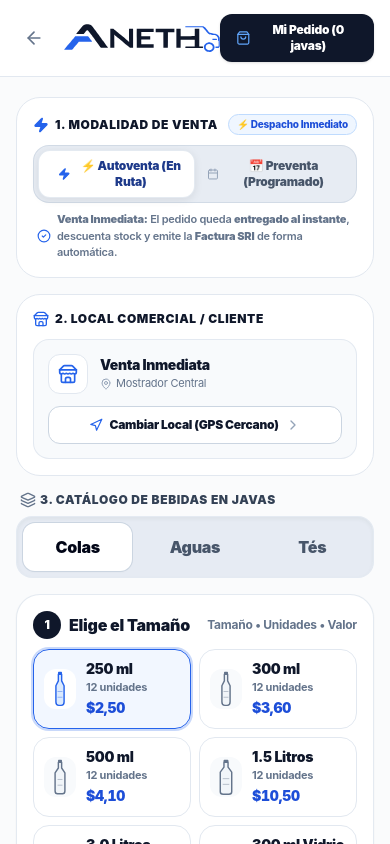
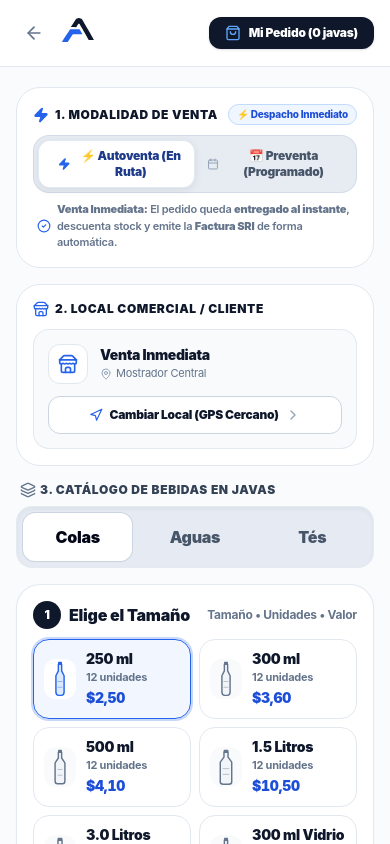
Before and after one commit to distribuidoraneth/app, a Next.js app: page /pedido in a window 390 px wide. Shown: the top 844 px of the page. Built offline with nearby package versions, Linux system fonts and the light colour scheme; no server answers; a web font is replaced by a local one.

Commit message:
feat: responsive mobile isotype branding in header across all views

```diff
--- a/src/app/page.tsx
+++ b/src/app/page.tsx
@@ -2,7 +2,7 @@
 
 import React, { useState, useEffect } from 'react';
 import { useRouter } from 'next/navigation';
-import { AnethFullLogo } from '@/components/ui/AnethLogo';
+import { AnethFullLogo, AnethIsotype } from '@/components/ui/AnethLogo';
 import { supabase, signInWithGoogle } from '@/lib/supabase/client';
 import { Loader2, AlertCircle, Shield } from 'lucide-react';
 
@@ -49,7 +49,12 @@ export default function LoginPage() {
 
       {/* Top Header */}
       <header className="relative z-10 w-full max-w-4xl mx-auto flex items-center justify-between py-2">
-        <AnethFullLogo size="md" variant="white" showSubtitle={true} subtitleText="DISTRIBUIDORA" />
+        <div className="hidden sm:block">
+          <AnethFullLogo size="md" variant="white" showSubtitle={true} subtitleText="DISTRIBUIDORA" />
+        </div>
+        <div className="sm:hidden">
+          <AnethIsotype size="md" variant="white" />
+        </div>
       </header>
 
       {/* Main Login Card */}
--- a/src/app/pedido/page.tsx
+++ b/src/app/pedido/page.tsx
@@ -6,7 +6,7 @@ import { BeverageOrderPasarela } from '@/components/order/BeverageOrderPasarela'
 import { CartDrawer } from '@/components/client/CartDrawer';
 import { ClientProximitySelectorModal } from '@/components/order/ClientProximitySelectorModal';
 import { SaleTypeBadgeSelector } from '@/components/order/SaleTypeBadgeSelector';
-import { AnethFullLogo } from '@/components/ui/AnethLogo';
+import { AnethFullLogo, AnethIsotype } from '@/components/ui/AnethLogo';
 import { Client, SaleType } from '@/types';
 import Link from 'next/link';
 import { useSearchParams } from 'next/navigation';
@@ -71,7 +71,7 @@ function StandaloneOrderContent() {
       {/* Top Navbar */}
       <header className="bg-white border-b border-slate-200 sticky top-0 z-40 shadow-xs">
         <div className="max-w-4xl mx-auto px-4 py-3.5 flex items-center justify-between">
-          <div className="flex items-center space-x-3">
+          <div className="flex items-center space-x-2.5 sm:space-x-3">
             <Link
               href="/admin"
               className="p-2 rounded-xl text-slate-500 hover:text-slate-900 hover:bg-slate-100 transition-colors"
@@ -79,7 +79,12 @@ function StandaloneOrderContent() {
             >
               <ArrowLeft className="w-5 h-5" />
             </Link>
-            <AnethFullLogo size="sm" showSubtitle={false} />
+            <div className="hidden sm:block">
+              <AnethFullLogo size="sm" showSubtitle={false} />
+            </div>
+            <div className="sm:hidden">
+              <AnethIsotype size="sm" variant="color" />
+            </div>
           </div>
 
           <button
--- a/src/components/admin/AdminDashboard.tsx
+++ b/src/components/admin/AdminDashboard.tsx
@@ -14,7 +14,7 @@ import { LiquidMobileTabPill, TabItem } from '@/components/ui/LiquidMobileTabPil
 import { MobileFloatingDock, DockNavItem } from '@/components/ui/MobileFloatingDock';
 import { formatCurrency, formatDate } from '@/lib/utils/formatters';
 import { Client, Invoice } from '@/types';
-import { AnethFullLogo } from '@/components/ui/AnethLogo';
+import { AnethFullLogo, AnethIsotype } from '@/components/ui/AnethLogo';
 import Link from 'next/link';
 import {
   Building2,
@@ -171,10 +171,15 @@ export function AdminDashboard() {
     <div className="min-h-screen bg-[#f8fafc] pb-28 text-slate-900">
       {/* Top Header - Clean Light Surface */}
       <header className="bg-white border-b border-slate-200/90 sticky top-0 z-40 shadow-xs">
-        <div className="max-w-7xl mx-auto px-4 sm:px-6 py-3.5 flex flex-col md:flex-row md:items-center justify-between gap-3">
-          <div className="flex items-center space-x-4">
-            <AnethFullLogo size="md" showSubtitle={true} subtitleText="DISTRIBUIDORA" />
-            <div className="hidden sm:block pl-4 border-l border-slate-200">
+        <div className="max-w-7xl mx-auto px-4 sm:px-6 py-3 flex items-center justify-between gap-2 sm:gap-3">
+          <div className="flex items-center space-x-3 sm:space-x-4">
+            <div className="hidden sm:block">
+              <AnethFullLogo size="md" showSubtitle={true} subtitleText="DISTRIBUIDORA" />
+            </div>
+            <div className="sm:hidden">
+              <AnethIsotype size="md" variant="color" />
+            </div>
+            <div className="hidden md:block pl-4 border-l border-slate-200">
               <span className="text-xs font-bold text-blue-700 bg-blue-50 px-2.5 py-0.5 rounded-lg border border-blue-200">
                 Panel Administrativo
               </span>
```
